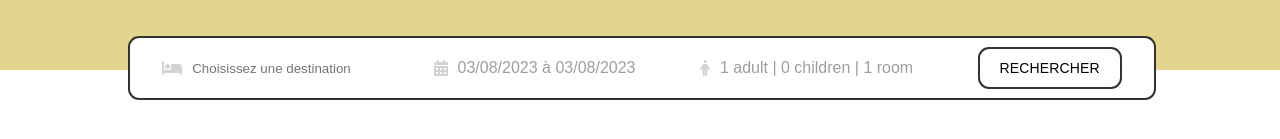
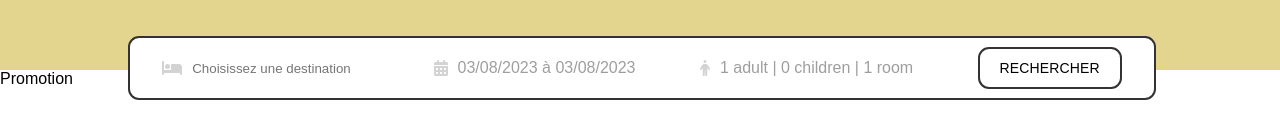
Before and after one commit to andyDevMdg/hotel-reservation-frontend, a React (Vite) app in the folder hotel-reservation/: page / in a window 1280 px wide. Shown: the part 339-478 px from the top of the page. Built offline with nearby package versions, Linux system fonts and the light colour scheme.

Commit message:
Create the Promotion component

```diff
--- /dev/null
+++ b/hotel-reservation/src/components/promotion/Promotion.jsx
@@ -0,0 +1,10 @@
+import React from 'react'
+import './promotion.css';
+
+function Promotion() {
+  return (
+    <div>Promotion</div>
+  )
+}
+
+export default Promotion
--- a/hotel-reservation/src/pages/home/Home.jsx
+++ b/hotel-reservation/src/pages/home/Home.jsx
@@ -2,12 +2,16 @@ import React from 'react';
 import './home.css';
 import Navbar from '../../components/navbar/Navbar';
 import Header from '../../components/header/Header';
+import Promotion from '../../components/promotion/Promotion';
 
 function Home() {
   return (
     <div>
       <Navbar/>
       <Header/>
+      <div className="homeContainer">
+        <Promotion/>
+      </div>
       </div>
   )
 }
```
Also changed, not shown: hotel-reservation/src/components/promotion/promotion.css (added).
